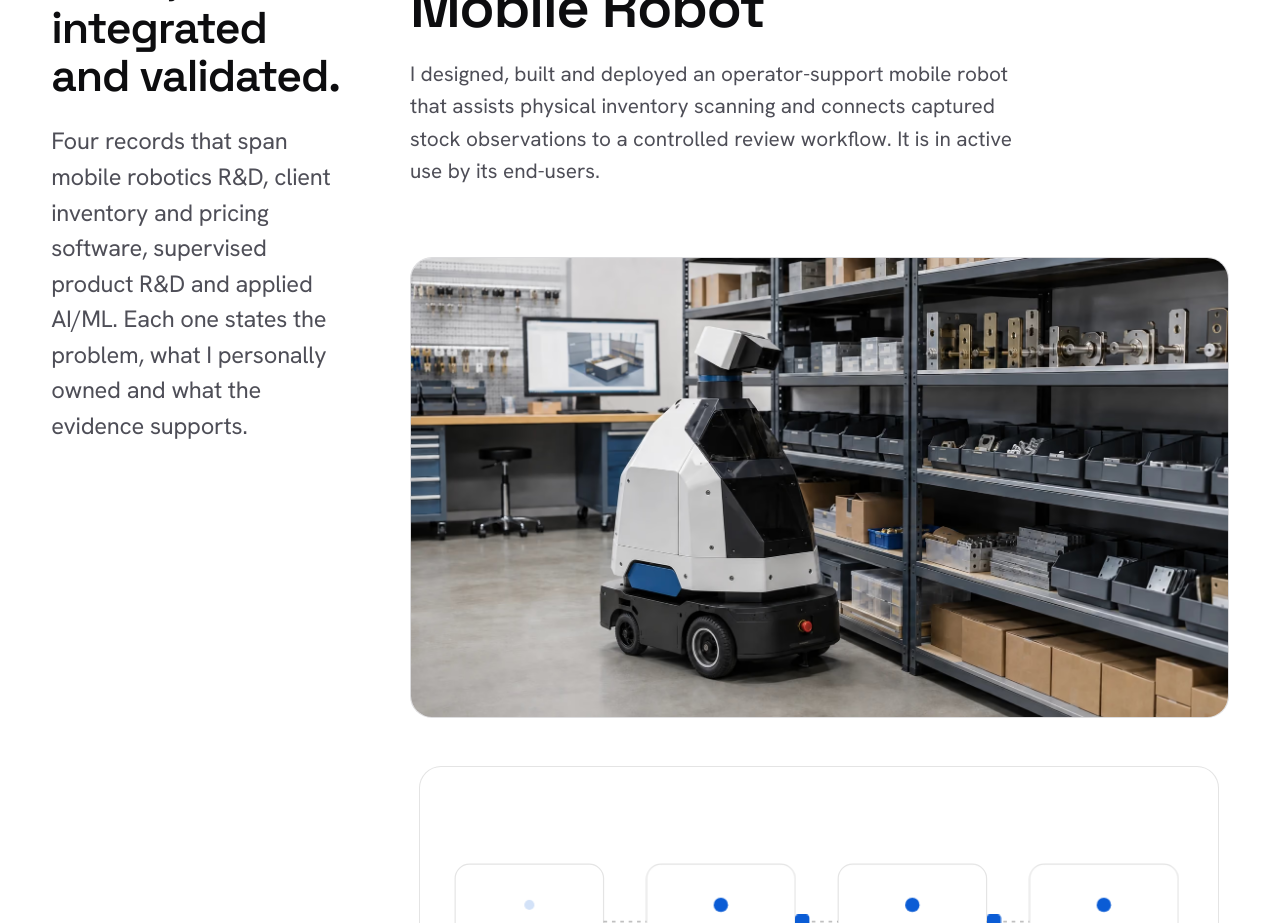
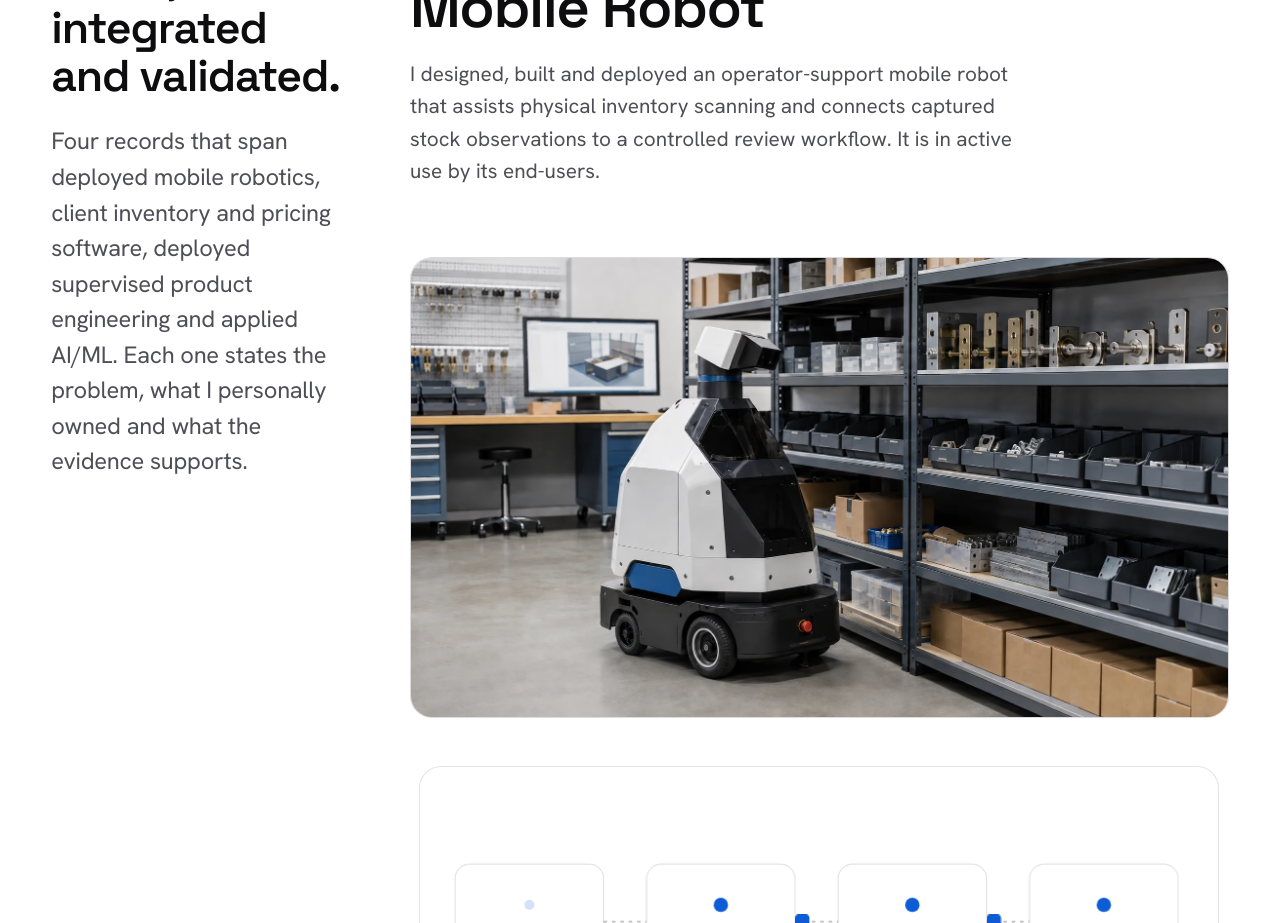
Before and after one commit to Sajeevanveeriah/sajeevanveeriah.github.io, a Next.js app: page / in a window 1280 px wide. Shown: the part 3620-4543 px from the top of the page. Built offline with nearby package versions, Linux system fonts and the light colour scheme.

Commit message:
Update homepage deployment framing

```diff
--- a/src/app/page.tsx
+++ b/src/app/page.tsx
@@ -65,8 +65,8 @@ function PersonSchema() {
 
 /**
  * Four selected records, chosen to span the disciplines rather than to
- * repeat one: current mobile robotics R&D, current client engineering
- * software, current supervised product R&D and applied AI/ML.
+ * repeat one: deployed mobile robotics, deployed client engineering
+ * software, deployed supervised product engineering and applied AI/ML.
  *
  * The three current independent records took the slots the rover, the
  * telemetry platform and the smart-factory record held. All three previous
@@ -218,8 +218,8 @@ export default function HomePage() {
               <p className="label label-accent">Selected work</p>
               <h2 id="work-title">Systems I built, integrated and validated.</h2>
               <p className="lede">
-                Four records that span mobile robotics R&amp;D, client inventory and pricing
-                software, supervised product R&amp;D and applied AI/ML. Each one states the problem,
+                Four records that span deployed mobile robotics, client inventory and pricing
+                software, deployed supervised product engineering and applied AI/ML. Each one states the problem,
                 what I personally owned and what the evidence supports.
               </p>
             </Reveal>
```
